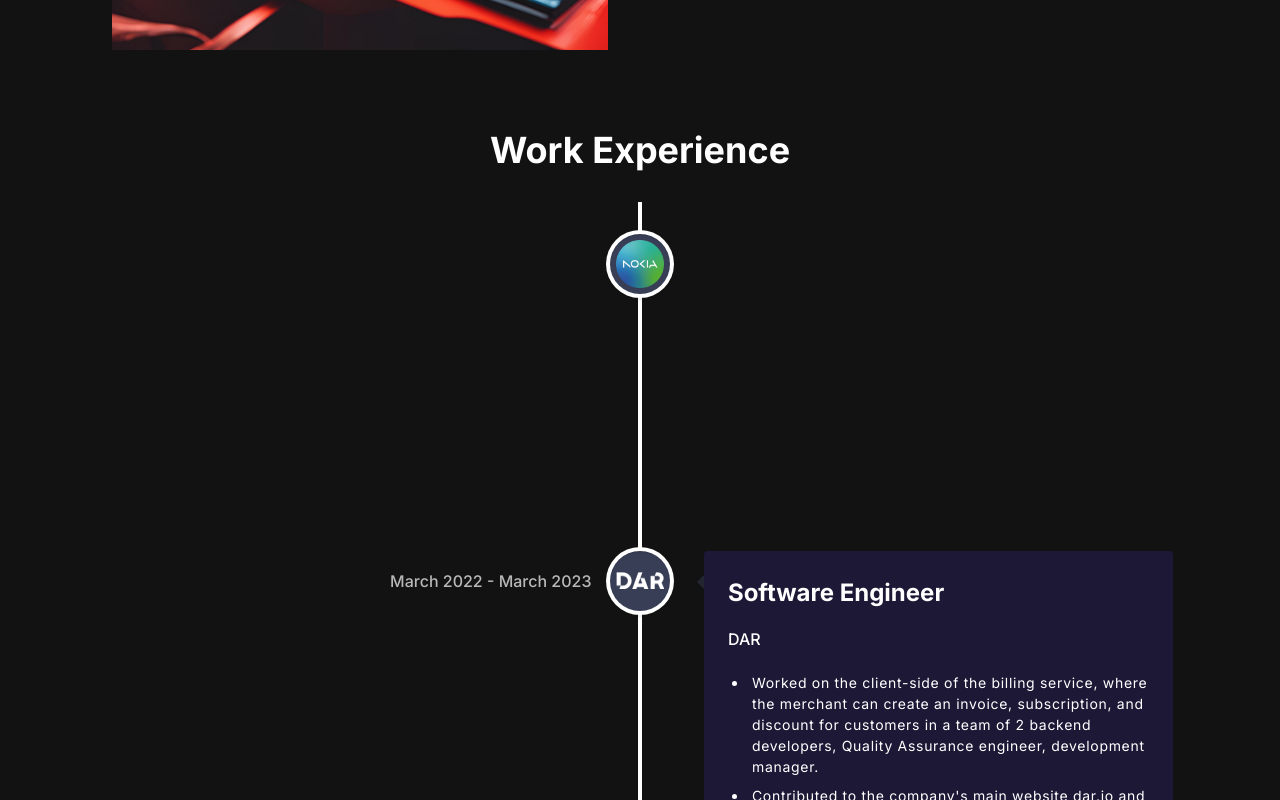
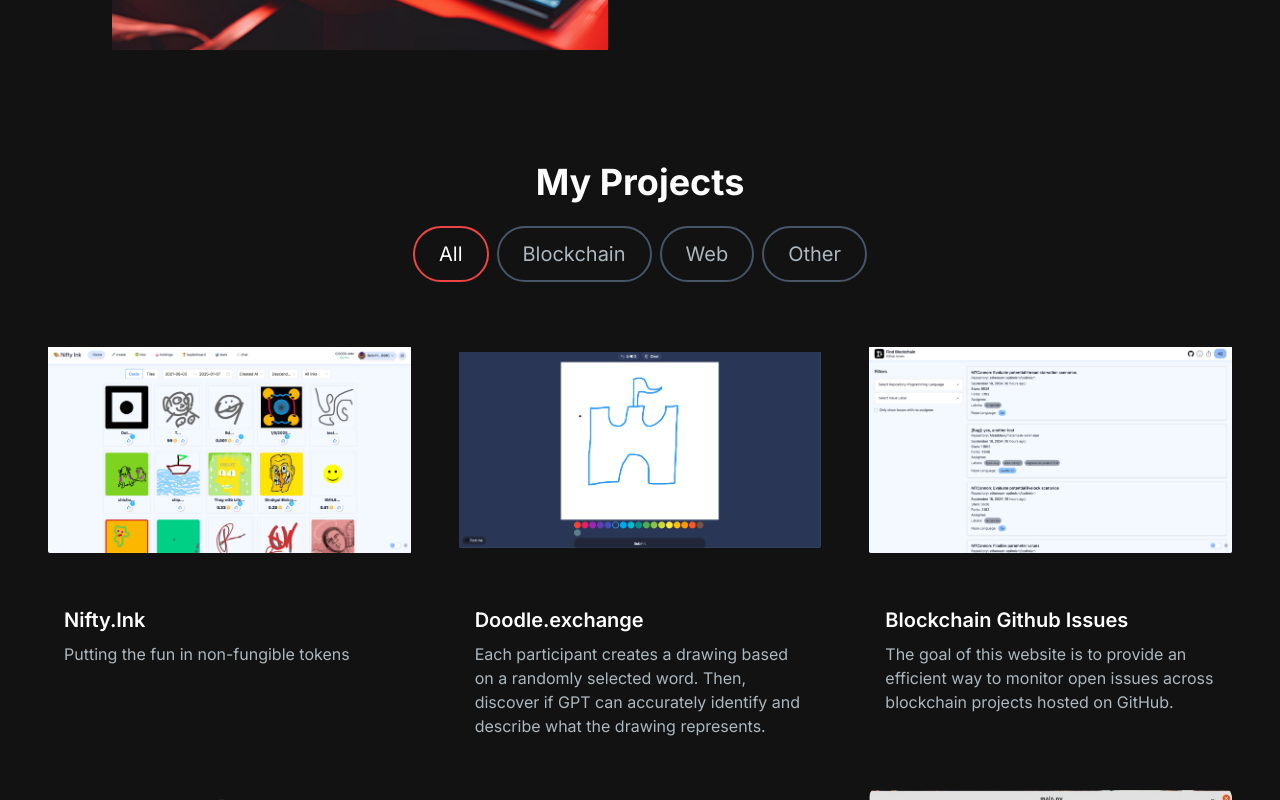
Before and after one commit to AzimovS/AzimovS.github.io, a Next.js app: page / in a window 1280 px wide. Shown: the part 1100-1900 px from the top of the page. Built offline with nearby package versions, Linux system fonts and the light colour scheme.

Commit message:
fix: build errors

```diff
--- a/app/components/AboutSection.tsx
+++ b/app/components/AboutSection.tsx
@@ -1,5 +1,5 @@
 "use client";
-import React, { useTransition, useState } from "react";
+import React, { useTransition, useState, useCallback } from "react";
 import Image from "next/image";
 import TabButton from "./TabButton";
 import { motion } from "framer-motion";
@@ -41,7 +41,7 @@
         </li>
         <ul className="list-disc pl-4">
           <li>Åbo Akademi University</li>
-          <li>University of L'Aquila</li>
+          <li>University of L&apos;Aquila</li>
         </ul>
         <li>Nazarbayev University</li>
       </ul>
@@ -51,13 +51,16 @@
 
 const AboutSection = () => {
   const [tab, setTab] = useState<string>("skills");
-  const [isPending, startTransition] = useTransition();
+  const [, startTransition] = useTransition();
 
-  const handleTabChange = (id: string) => {
-    startTransition(() => {
-      setTab(id);
-    });
-  };
+  const handleTabChange = useCallback(
+    (id: string) => {
+      startTransition(() => {
+        setTab(id);
+      });
+    },
+    [startTransition, setTab]
+  );
 
   return (
     <section className="text-white" id="about">
--- a/app/components/ExperienceSection.tsx
+++ b/app/components/ExperienceSection.tsx
@@ -1,83 +1,92 @@
-"use client";
+// "use client";
 
-import React, { useRef } from "react";
-import { motion, useInView } from "framer-motion";
-import "react-vertical-timeline-component/style.min.css";
-import {
-  VerticalTimeline,
-  VerticalTimelineElement,
-} from "react-vertical-timeline-component";
-import { experiences } from "../contants";
+// import React, { useRef } from "react";
+// import { motion, useInView } from "framer-motion";
+// import "react-vertical-timeline-component/style.min.css";
+// import {
+//   VerticalTimeline,
+//   VerticalTimelineElement,
+// } from "react-vertical-timeline-component";
+// import { experiences } from "../contants";
 
-const ExperienceCard = ({ experience }: any) => (
-  <VerticalTimelineElement
-    contentStyle={{ background: "#1d1836", color: "#fff" }}
-    contentArrowStyle={{ borderRight: "7px solid #232631" }}
-    date={experience.date}
-    iconStyle={{ background: experience.iconBg }}
-    icon={
-      <div className="flex justify-center items-center w-full h-full">
-        <img
-          src={experience.icon}
-          alt={experience.company_name}
-          className="w-[80%] h-[80%] object-contain"
-        />
-      </div>
-    }
-    visible
-  >
-    <div>
-      <h3 className="text-white text-[24px] font-bold">{experience.title}</h3>
-      <p className="text-secondary text-[16px] font-semibold m-0">
-        {experience.company_name}
-      </p>
-    </div>
-    <ul className="mt-5 list-disc ml-5 space-y-2">
-      {experience.points.map((point: string, index: number) => (
-        <li
-          key={`experience-point-${index}`}
-          className="text-white-100 text-[14px] pl-1 tracking-wider"
-        >
-          {point}
-        </li>
-      ))}
-    </ul>
-  </VerticalTimelineElement>
-);
+// interface Experience {
+//   title: string;
+//   company_name: string;
+//   icon: string;
+//   iconBg: string;
+//   date: string;
+//   points: string[];
+// }
 
-const experienceHeader = {
-  initial: { opacity: 0, scale: 0.5 },
-  animate: { opacity: 1, scale: 1 },
-};
+// const ExperienceCard = ({ experience }: { experience: Experience }) => (
+//   <VerticalTimelineElement
+//     contentStyle={{ background: "#1d1836", color: "#fff" }}
+//     contentArrowStyle={{ borderRight: "7px solid #232631" }}
+//     date={experience.date}
+//     iconStyle={{ background: experience.iconBg }}
+//     icon={
+//       <div className="flex justify-center items-center w-full h-full">
+//         <img
+//           src={experience.icon}
+//           alt={experience.company_name}
+//           className="w-[80%] h-[80%] object-contain"
+//         />
+//       </div>
+//     }
+//     visible
+//   >
+//     <div>
+//       <h3 className="text-white text-[24px] font-bold">{experience.title}</h3>
+//       <p className="text-secondary text-[16px] font-semibold m-0">
+//         {experience.company_name}
+//       </p>
+//     </div>
+//     <ul className="mt-5 list-disc ml-5 space-y-2">
+//       {experience.points.map((point: string, index: number) => (
+//         <li
+//           key={`experience-point-${index}`}
+//           className="text-white-100 text-[14px] pl-1 tracking-wider"
+//         >
+//           {point}
+//         </li>
+//       ))}
+//     </ul>
+//   </VerticalTimelineElement>
+// );
 
-const ExperienceSection = () => {
-  const ref = useRef(null);
-  const isInView = useInView(ref, { once: true });
+// const experienceHeader = {
+//   initial: { opacity: 0, scale: 0.5 },
+//   animate: { opacity: 1, scale: 1 },
+// };
 
-  return (
-    <>
-      <motion.div
-        ref={ref}
-        variants={experienceHeader}
-        initial="initial"
-        animate={isInView ? "animate" : "initial"}
-        transition={{ duration: 0.3 }}
-        className="col-span-8 place-self-center text-center"
-      >
-        <h2 className="text-center text-4xl font-bold text-white mt-4">
-          Work Experience
-        </h2>
-      </motion.div>
+// const ExperienceSection = () => {
+//   const ref = useRef(null);
+//   const isInView = useInView(ref, { once: true });
 
-      <div className="mt-8">
-        <VerticalTimeline lineColor="white" animate>
-          {experiences.map((experience, index) => (
-            <ExperienceCard key={index} experience={experience} />
-          ))}
-        </VerticalTimeline>
-      </div>
-    </>
-  );
-};
+//   return (
+//     <>
+//       <motion.div
+//         ref={ref}
+//         variants={experienceHeader}
+//         initial="initial"
+//         animate={isInView ? "animate" : "initial"}
+//         transition={{ duration: 0.3 }}
+//         className="col-span-8 place-self-center text-center"
+//       >
+//         <h2 className="text-center text-4xl font-bold text-white mt-4">
+//           Work Experience
+//         </h2>
+//       </motion.div>
 
-export default ExperienceSection;
+//       <div className="mt-8">
+//         <VerticalTimeline lineColor="white" animate>
+//           {experiences.map((experience, index) => (
+//             <ExperienceCard key={index} experience={experience} />
+//           ))}
+//         </VerticalTimeline>
+//       </div>
+//     </>
+//   );
+// };
+
+// export default ExperienceSection;
--- a/app/hoc/SectionWrapper.tsx
+++ b/app/hoc/SectionWrapper.tsx
@@ -1,11 +1,11 @@
 "use client";
 
 import { motion } from "framer-motion";
-
+import React from "react";
 import { styles } from "../styles";
 import { staggerContainer } from "../utils/motion";
 
-const SectionWrapper = (Component: any, idName: any) =>
+const SectionWrapper = (Component: React.ComponentType, idName: string) =>
   function HOC() {
     return (
       <motion.div
--- a/app/page.tsx
+++ b/app/page.tsx
@@ -4,14 +4,14 @@
 import IntroSection from "./components/IntroSection";
 import Navbar from "./components/Navbar";
 import ProjectsSection from "./components/ProjectsSection";
-import dynamic from "next/dynamic";
+// import dynamic from "next/dynamic";
 
-const ExperienceSection = dynamic(
-  () => import("./components/ExperienceSection"),
-  {
-    ssr: false,
-  }
-);
+// const ExperienceSection = dynamic(
+//   () => import("./components/ExperienceSection"),
+//   {
+//     ssr: false,
+//   }
+// );
 
 export default function Home() {
   return (
@@ -20,7 +20,7 @@
       <div className="container mt-24 mx-auto px-12 py-4">
         <IntroSection />
         <AboutSection />
-        <ExperienceSection />
+        {/* <ExperienceSection /> */}
         <ProjectsSection />
         <ContactSections />
       </div>
```
